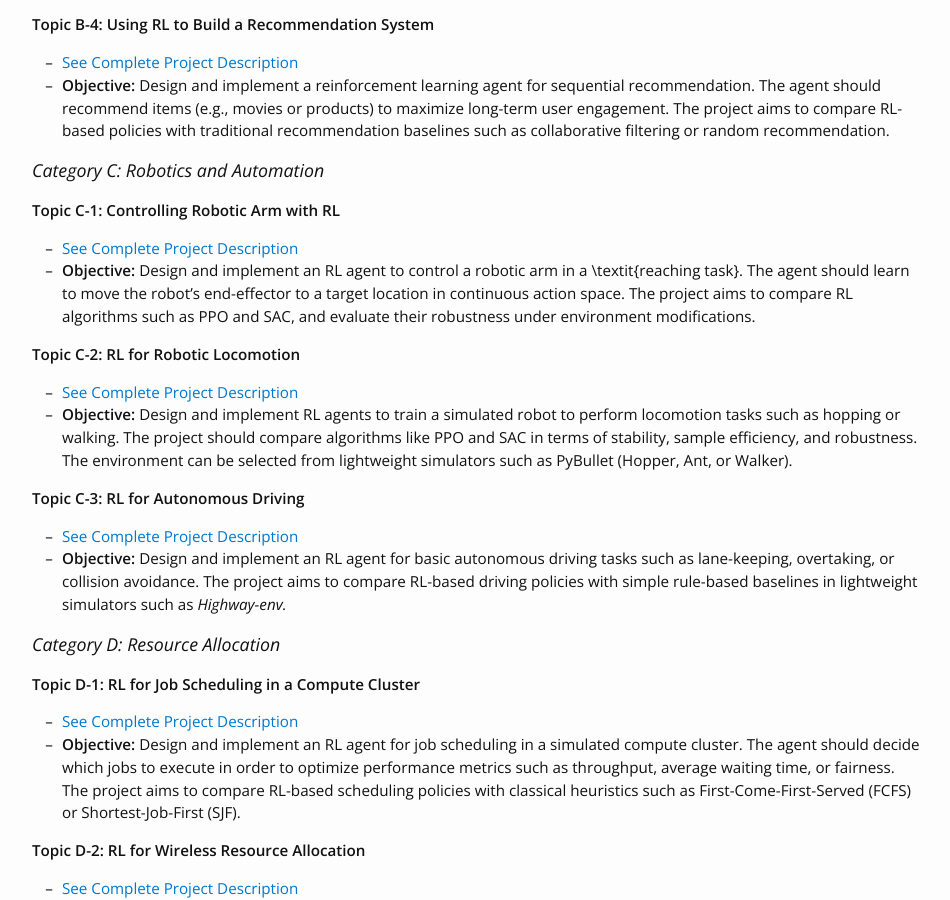
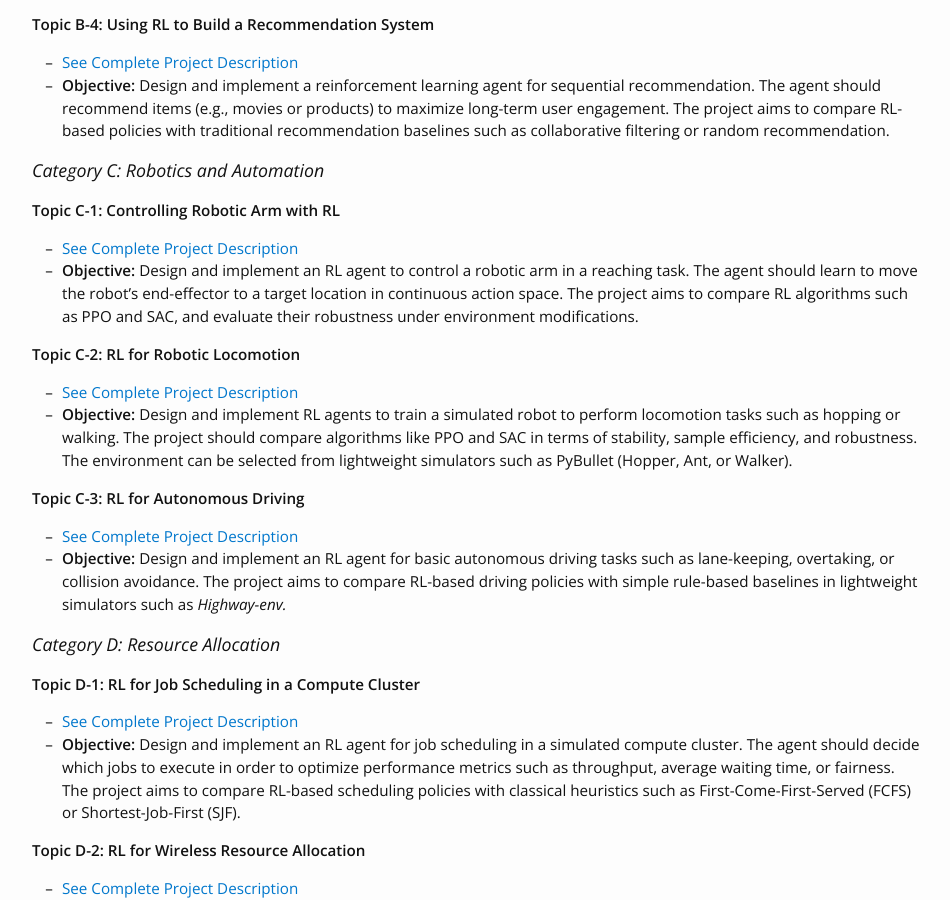
Before and after one commit to bereyhi-courses/rl-utoronto, a Jekyll site: the page built from project.md, in a window 1280 px wide and 900 px high, scrolled down 2314 px. Shown: the whole window, without its empty margins (163-1113 px from the left). Built offline with Jekyll 4.4.1, drawn with Linux system fonts in a browser that asks for light colours; nearby versions of some CDN libraries.

Commit message:
projects added

```diff
--- a/project.md
+++ b/project.md
@@ -85,7 +85,7 @@ The course project will be seriously started in the second half of the course. I
 
 #### __Topic C-1: Controlling Robotic Arm with RL__
 - [See Complete Project Description]({{site.baseurl}}/assets/Project_Materials/CategoryC/TopicC_1.pdf)
-- __Objective:__ Design and implement an RL agent to control a robotic arm in a \textit{reaching task}. The agent should learn to move the robot’s end-effector to a target location in continuous action space. The project aims to compare RL algorithms such as PPO and SAC, and evaluate their robustness under environment modifications.
+- __Objective:__ Design and implement an RL agent to control a robotic arm in a reaching task. The agent should learn to move the robot’s end-effector to a target location in continuous action space. The project aims to compare RL algorithms such as PPO and SAC, and evaluate their robustness under environment modifications.
 
 #### __Topic C-2: RL for Robotic Locomotion__
 - [See Complete Project Description]({{site.baseurl}}/assets/Project_Materials/CategoryC/TopicC_2.pdf)
```
